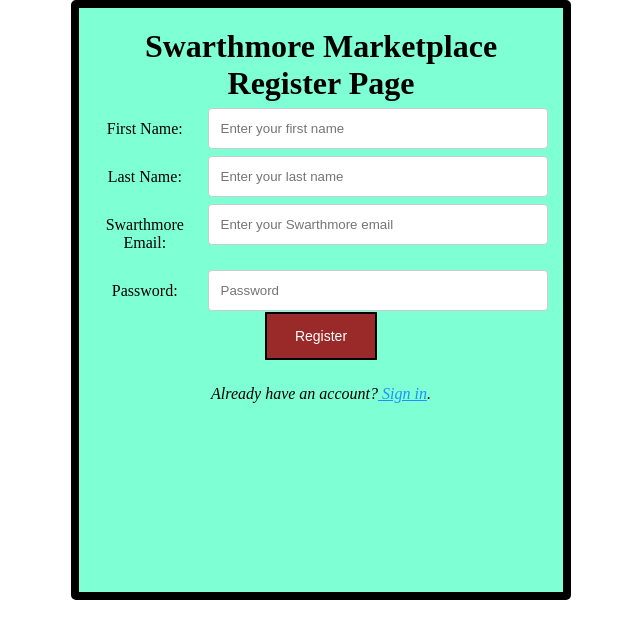
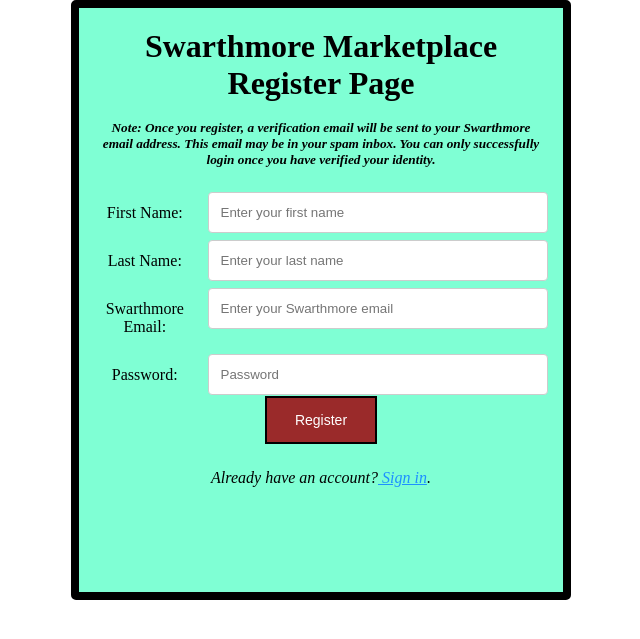
Before and after one commit to alisonkim12/SwarthmoreMarketplace, a Flask app: page /register in a window 1280 px wide. Shown: the top 639 px of the page, without its empty margins (344-984 px from the left). Run offline with Flask 2, Linux system fonts and the light colour scheme.

Commit message:
login and register page

```diff
--- a/backend/templates/login.html
+++ b/backend/templates/login.html
@@ -14,7 +14,9 @@
         <div class="log-reg-container">
             <form action='/login' method='POST' id="loginForm">
                 <h1>Swarthmore Marketplace Login Page</h1>
-
+                <br>
+                <h5><em> Note: Once you register, a verification email will be sent to your Swarthmore email address. This email may be in your spam inbox. <strong> You can only successfully login once you have verified your identity.</strong></em></h5>
+                <br>
                 <div class="row">
 
                     <div class="col-25">
--- a/backend/templates/register.html
+++ b/backend/templates/register.html
@@ -19,7 +19,9 @@
         <div class="log-reg-container">
             <form action="/register" method="post" id="register">
                 <h1>Swarthmore Marketplace Register Page</h1>
-
+                <br>
+                <h5><em> Note: Once you register, a verification email will be sent to your Swarthmore email address. This email may be in your spam inbox. <strong> You can only successfully login once you have verified your identity.</strong></em></h5>
+                <br>
                 <div class="row">
 
                     <div class="col-25">
```
